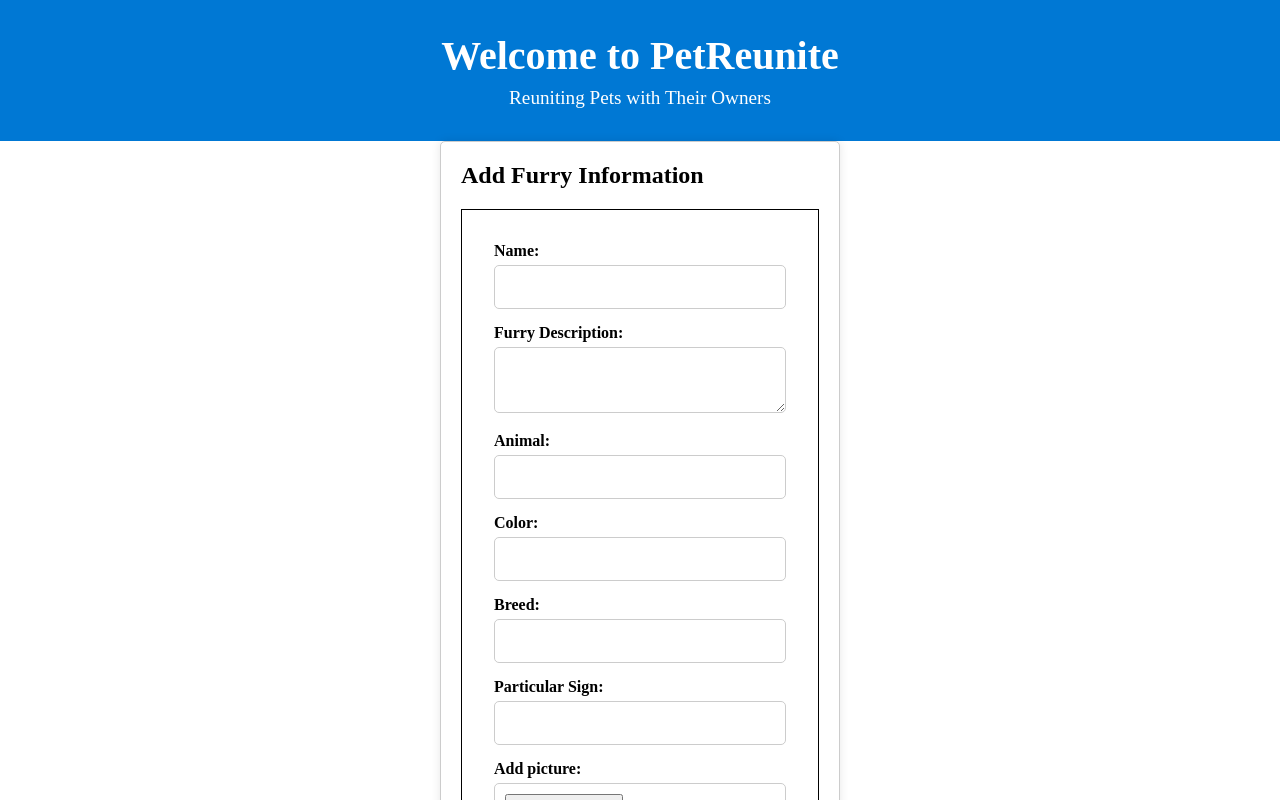
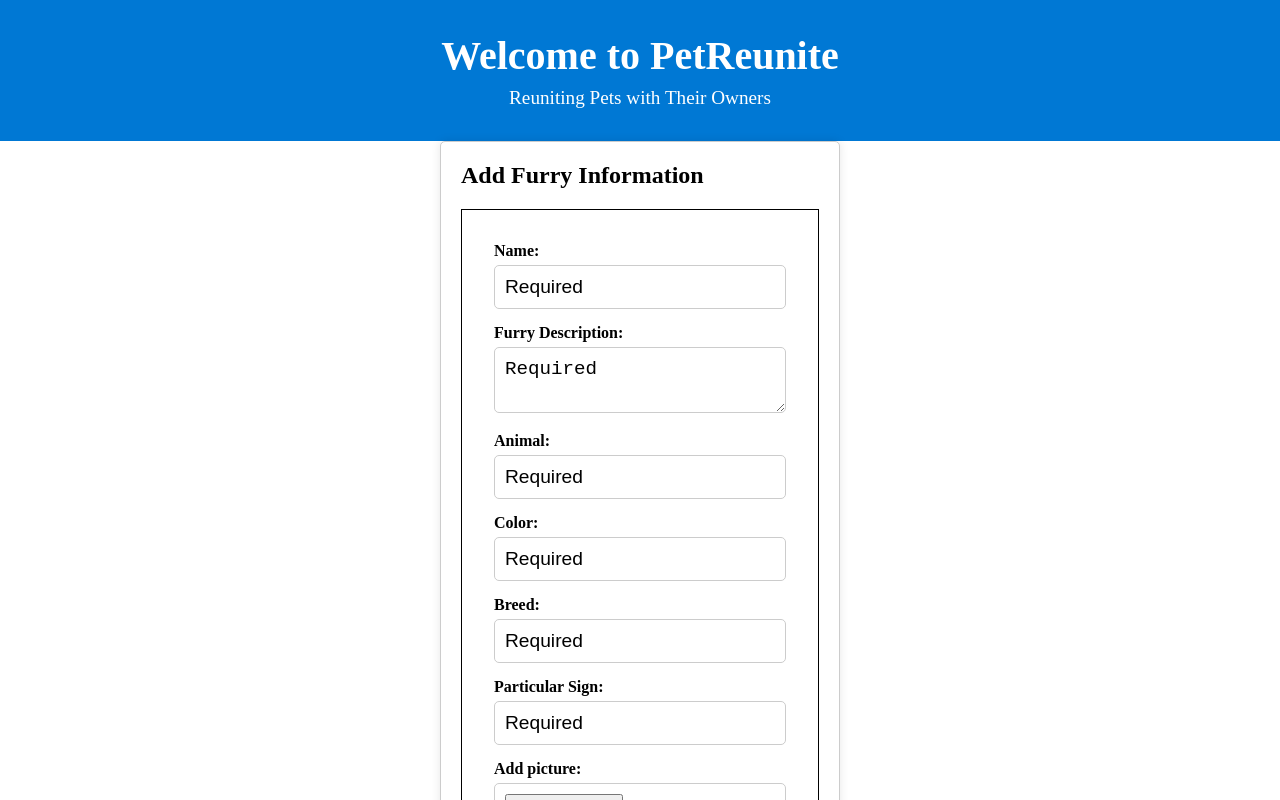
Before and after one commit to Abou2022/petreunite-frontend, a React (Create React App) app: page /add-pet in a window 1280 px wide. Shown: the top 800 px of the page. Built offline with nearby package versions, Linux system fonts and the light colour scheme.

Commit message:
addFurry updated

```diff
--- a/src/components/addFurry/addFurry.js
+++ b/src/components/addFurry/addFurry.js
@@ -100,6 +100,7 @@ function AddFurry() {
           <input
             type="text"
             name="name"
+            placeholder="Required"
             value={formData.name}
             onChange={handleInputChange}
             required
@@ -109,6 +110,7 @@ function AddFurry() {
           <label>Furry Description:</label>
           <textarea
             name="furryDescription"
+            placeholder="Required"
             value={formData.furryDescription}
             onChange={handleInputChange}
             required
@@ -120,6 +122,7 @@ function AddFurry() {
           <input
             type="text"
             name="animal"
+            placeholder="Required"
             value={formData.animal}
             onChange={handleInputChange}
             required
@@ -131,6 +134,7 @@ function AddFurry() {
           <input
             type="text"
             name="color"
+            placeholder="Required"
             value={formData.color}
             onChange={handleInputChange}
             required
@@ -142,6 +146,7 @@ function AddFurry() {
           <input
             type="text"
             name="breed"
+            placeholder="Required"
             value={formData.breed}
             onChange={handleInputChange}
             required
@@ -153,6 +158,7 @@ function AddFurry() {
           <input
             type="text"
             name="particularSign"
+            placeholder="Required"
             value={formData.particularSign}
             onChange={handleInputChange}
             required
@@ -184,6 +190,7 @@ function AddFurry() {
           <input
             type="text"
             name="lastLocation"
+            placeholder="Required"
             value={formData.lastLocation}
             onChange={handleInputChange}
             required
```
